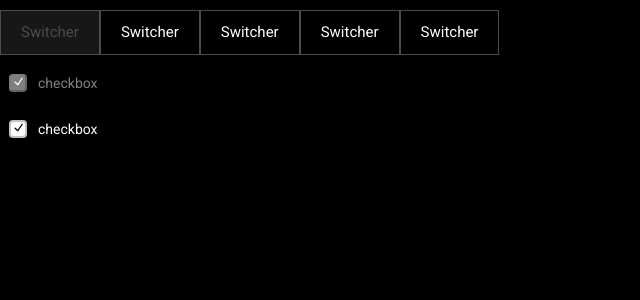
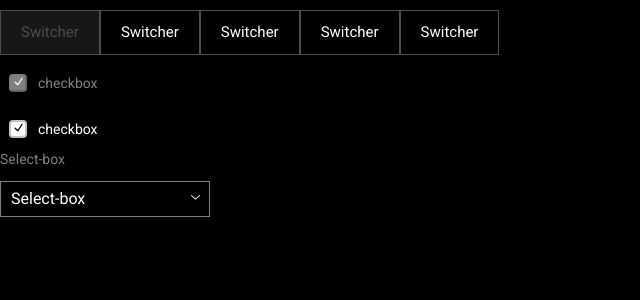
Before and after one commit to errydaycode/flashcards, a React (Vite) app: page / in a window 1280 px wide. Shown: the top 300 px of the page, without its empty margins (0-640 px from the left). Built offline with nearby package versions, Linux system fonts and the light colour scheme.

Commit message:
create select component

```diff
--- a/package.json
+++ b/package.json
@@ -17,6 +17,7 @@
     "@radix-ui/react-checkbox": "^1.0.4",
     "@radix-ui/react-icons": "^1.3.0",
     "@radix-ui/react-popover": "1.0.7",
+    "@radix-ui/react-select": "^2.0.0",
     "@radix-ui/react-tabs": "^1.0.4",
     "react": "^18.2.0",
     "react-dom": "^18.2.0"
--- a/src/App.tsx
+++ b/src/App.tsx
@@ -1,4 +1,5 @@
 import { CheckBox } from '@/components/ui/checkBox/CheckBox'
+import { Selects } from '@/components/ui/select/Select'
 import { TabSwitcher } from '@/components/ui/tabs/Tabs'
 
 export function App() {
@@ -7,6 +8,7 @@ export function App() {
       <TabSwitcher />
       <CheckBox disabled label={'checkbox'} />
       <CheckBox label={'checkbox'} />
+      <Selects />
     </div>
   )
 }
--- /dev/null
+++ b/src/components/ui/select/Select.module.scss
@@ -0,0 +1,85 @@
+.selectName {
+  color: var(--color-dark-100);
+  font-size: 14px;
+  line-height: 24px;
+}
+
+.SelectTrigger {
+  outline: none;
+  width: 210px;
+  height: 36px;
+  display: flex;
+  justify-content: space-between;
+  align-items: center;
+  border: 1px solid var(--color-dark-100);
+  font-size: 16px;
+  line-height: 24px;
+  padding-left: 10px;
+  gap: 5px;
+  background-color: var(--color-dark-900);
+  color: var(--violet-11);
+  margin-top: 10px;
+}
+
+.SelectTrigger:hover {
+  background-color: var(--color-dark-100);
+}
+
+.SelectTrigger:focus {
+  border: 1px solid var(--color-info-700);
+}
+
+.SelectTrigger[data-placeholder] {
+  color: var(--violet-9);
+}
+
+.SelectTrigger[data-disabled] {
+  color: var(--color-dark-300);
+  &:hover {
+    background: var(--color-dark-900);
+  }
+}
+
+.SelectIcon {
+  color: var(--violet-11);
+}
+
+.SelectContent {
+  overflow: hidden;
+  background-color: var(--color-dark-900);
+}
+
+.SelectViewport {
+  border: 1px solid var(--color-dark-100);
+  border-top: none;
+}
+
+.SelectItem {
+  font-size: 16px;
+  line-height: 24px;
+  color: var(--color-light-100);
+  display: flex;
+  align-items: center;
+  height: 25px;
+  width: 209px;
+  padding: 0 35px 0 10px;
+  position: relative;
+  user-select: none;
+}
+
+.SelectItem[data-disabled] {
+  color: var(--color-dark-300);
+  pointer-events: none;
+}
+
+.SelectItem[data-highlighted] {
+  outline: none;
+  background-color: var(--color-accent-900);
+  color: var(--color-accent-300);
+}
+
+.SelectSeparator {
+  height: 1px;
+  background-color: var(--violet-6);
+  margin: 5px;
+}
--- /dev/null
+++ b/src/components/ui/select/Select.tsx
@@ -0,0 +1,38 @@
+import { useState } from 'react'
+
+import { ChevronDownIcon, ChevronUpIcon } from '@radix-ui/react-icons'
+import * as Select from '@radix-ui/react-select'
+
+import style from './Select.module.scss'
+
+export const Selects = () => {
+  const [value, setValue] = useState('Select-box')
+  const [open, setOpen] = useState(false)
+
+  return (
+    <Select.Root onOpenChange={setOpen} onValueChange={setValue} value={value}>
+      <div className={style.selectName}>Select-box</div>
+      <Select.Trigger className={style.SelectTrigger}>
+        <Select.Value aria-label={value}>{value}</Select.Value>
+        <Select.Icon>{open ? <ChevronUpIcon /> : <ChevronDownIcon />}</Select.Icon>
+      </Select.Trigger>
+      <Select.Portal>
+        <Select.Content className={style.SelectContent}>
+          <Select.Viewport className={style.SelectViewport}>
+            <Select.Group>
+              <Select.Item className={style.SelectItem} value={'Select-box1'}>
+                Select-box1
+              </Select.Item>
+              <Select.Item className={style.SelectItem} value={'Select-box-2'}>
+                Select-box2
+              </Select.Item>
+              <Select.Item className={style.SelectItem} value={'Select-box-3'}>
+                Select-box3
+              </Select.Item>
+            </Select.Group>
+          </Select.Viewport>
+        </Select.Content>
+      </Select.Portal>
+    </Select.Root>
+  )
+}
```
Also changed, not shown: 1 other file (tests, documents, lock files or other folders).
